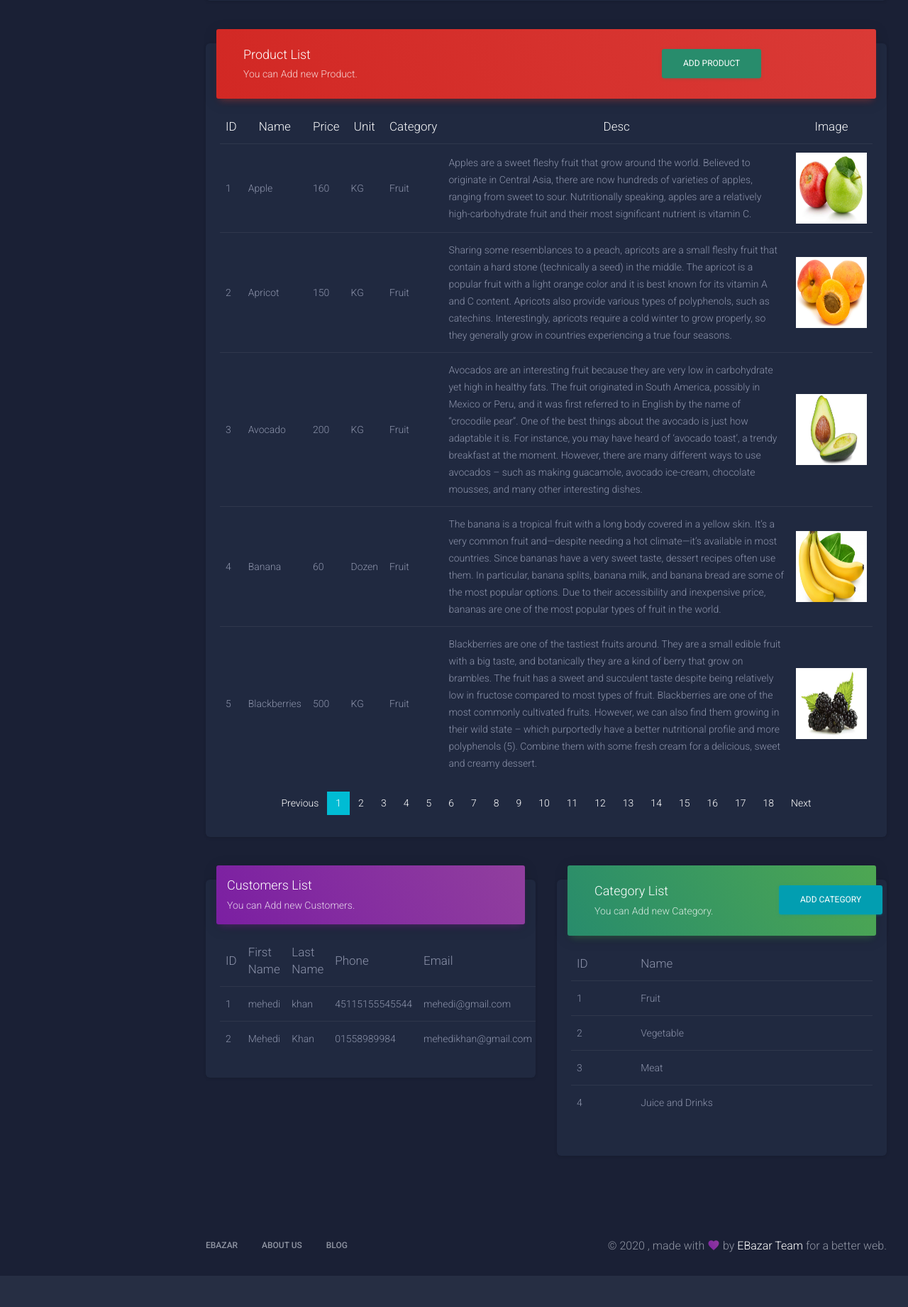
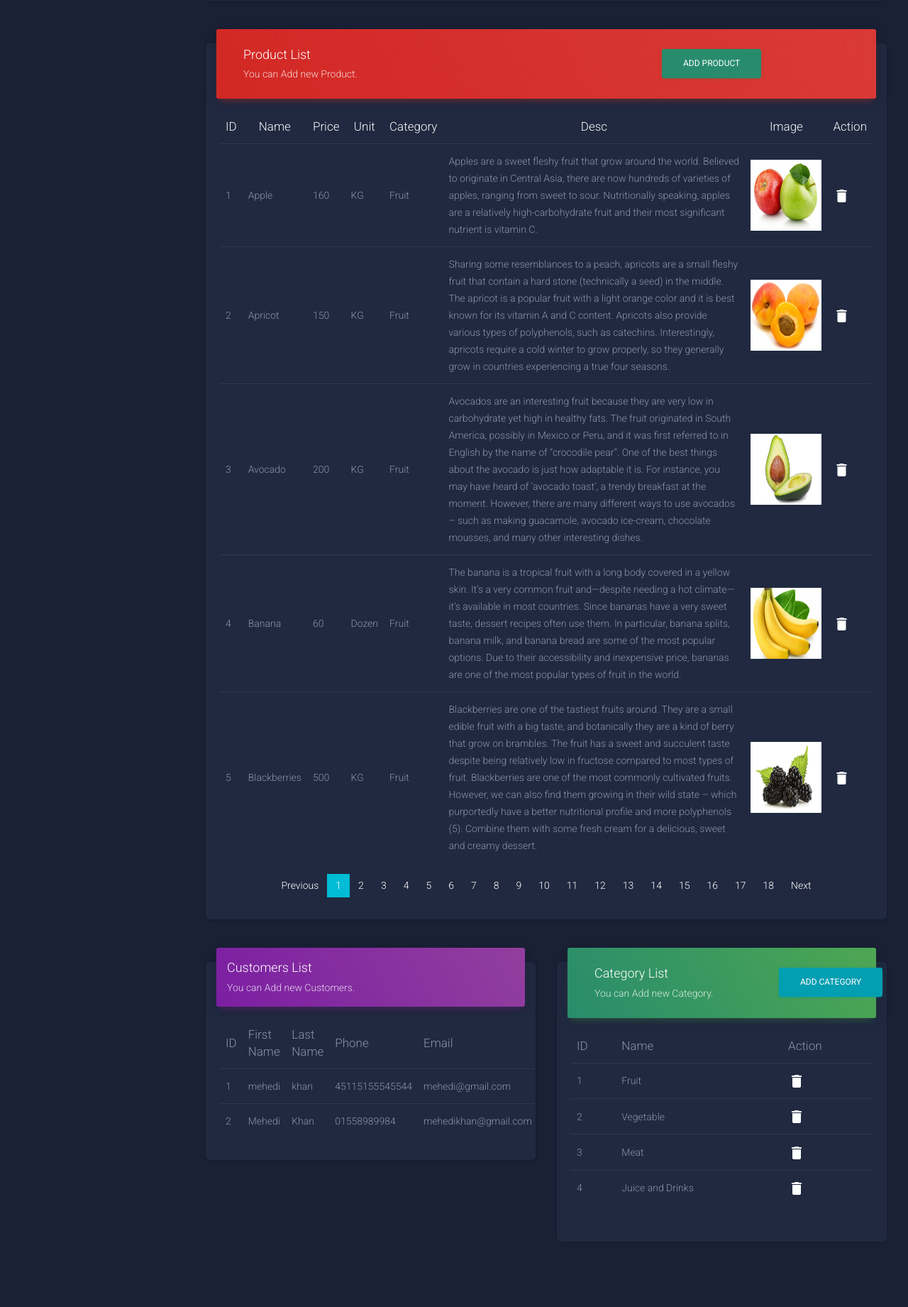
Before and after one commit to MehediMK/Ecommerce, a Django app: page /adminsite/ in a window 1280 px wide. Shown: the part 1001-2842 px from the top of the page at 71% size. Before the commit the page ends 2798 px from the top, so only its background shows below. Run offline with Django 3.2, Linux system fonts and the light colour scheme; a user stored in the database is signed in; data comes from the database, SQL or seed files in the repository; both versions use the stored data as it was after the commit; some libraries are stand-ins or nearby versions.

Commit message:
Dashboard add and delete button combined

```diff
--- a/AdminSite/templates/CRUD/addproduct.html
+++ b/AdminSite/templates/CRUD/addproduct.html
@@ -11,8 +11,8 @@
             <div class="row">
               <div class="col-md-12">
                 <div class="form-group">
-                  <!-- <label class="bmd-label-floating">Category Name</label> -->
-                  {{form.as_p}}
+                  <label class="bmd-label-floating">Product Name</label>
+                  {{form}}
                 </div>
               </div>
             </div>
--- a/AdminSite/templates/dashboard.html
+++ b/AdminSite/templates/dashboard.html
@@ -179,6 +179,7 @@
                   <th class="text-light text-center">Category</th>
                   <th class="text-light text-center">Desc</th>
                   <th class="text-light text-center">Image</th>
+                  <th class="text-light text-center">Action</th>
                 </thead>
                 <tbody>
                   {% if products %}
@@ -190,7 +191,11 @@
                     <td>{{ product.unit }}</td>
                     <td>{{ product.category }}</td>
                     <td>{{ product.description }}</td>
-                    <td><img src="{{ product.image.url }}" width="100px" height="100px" alt=""></td>
+                    <td>
+                      <img src="{{ product.image.url }}" width="100px" height="100px" alt="">
+                    </td>
+                      <td><a href="{% url 'productdelete' product.id %}"> <i class="material-icons">delete</i></a></td>
+                    </tr>
                   </tr>
                     {% endfor %}
                   {% endif %}
@@ -229,7 +234,7 @@
       <!-- my 1st made product card end -->
 
 
-      <!-- my 2nd made product and customer card -->
+      <!-- my 2nd made customer and category card -->
       <div class="row">
         <div class="col-lg-6 col-md-12">
           <div class="card">
@@ -283,6 +288,7 @@
                 <thead class="text-warning">
                   <th>ID</th>
                   <th>Name</th>
+                  <th>Action</th>
                 </thead>
                 <tbody>
                   {% if categorys %}
@@ -290,6 +296,7 @@
                   <tr>
                     <td>{{ forloop.counter }}</td>
                     <td>{{ category.name }}</td>
+                    <td><a href="{% url 'deletecategory' category.id %}"> <i class="material-icons">delete</i></a></td>
                   </tr>
                     {% endfor %}
                   {% endif %}
--- a/AdminSite/urls.py
+++ b/AdminSite/urls.py
@@ -1,5 +1,5 @@
 from django.urls import path
-from .views import DashboardView,AdminProfile,AdminLogin,AdminLogout,AddCategory,AddProduct
+from .views import DashboardView,AdminProfile,AdminLogin,AdminLogout,AddCategory,CategoryDelete,AddProduct,ProductDelete
 
 urlpatterns = [
     path('',DashboardView.as_view(),name='dashboard'),
@@ -7,5 +7,7 @@ urlpatterns = [
     path('adminlogin/',AdminLogin.as_view(),name='adminlogin'),
     path('adminlogout/',AdminLogout.as_view(),name='adminlogout'),
     path('addcategory/',AddCategory.as_view(),name='addcategory'),
+    path('deletecategory/<int:id>/',CategoryDelete.as_view(),name='deletecategory'),
     path('addproduct/',AddProduct.as_view(),name='addproduct'),
+    path('productdelete/<int:id>/',ProductDelete.as_view(),name='productdelete'),
 ]
--- a/AdminSite/views.py
+++ b/AdminSite/views.py
@@ -1,10 +1,10 @@
-from django.shortcuts import render,redirect
+from django.shortcuts import render,redirect,get_object_or_404
 from django.views.generic import ListView,View
 from store.models import category,orders,product,customer
 from django.core.paginator import Paginator,PageNotAnInteger,EmptyPage
 from django.contrib.auth import authenticate,login,logout
 from django.views.generic.edit import CreateView,UpdateView,DeleteView
-from .forms import AddCategoryForm
+from .forms import AddCategoryForm,AddProductForm
 
 
 class DashboardView(View):
@@ -88,6 +88,19 @@ class AddCategory(CreateView):
 
 class AddProduct(CreateView):
     model = product.Product
+    form_class = AddProductForm
     template_name = 'CRUD/addproduct.html'
-    fields = ['name','price','unit','description','category','image']
     success_url = '/adminsite'
+
+
+class CategoryDelete(View):
+    def get(self,request,id):
+        data = get_object_or_404(category.Category, id=id)
+        data.delete()
+        return redirect('/adminsite')
+
+class ProductDelete(View):
+    def get(self,request,id):
+        data = get_object_or_404(product.Product, id=id)
+        data.delete()
+        return redirect('/adminsite')
```
Also changed, not shown: AdminSite/forms.py (+14 -3 lines), AdminSite/templates/CRUD/addcategory.html (line endings or trailing spaces), db.sqlite3, media/products/2_jx4X5yU.PNG (added), media/products/2_nkuWPa2.PNG (added), static/assets/img/apple-icon.png, static/assets/img/favicon.png, 2 other files.
